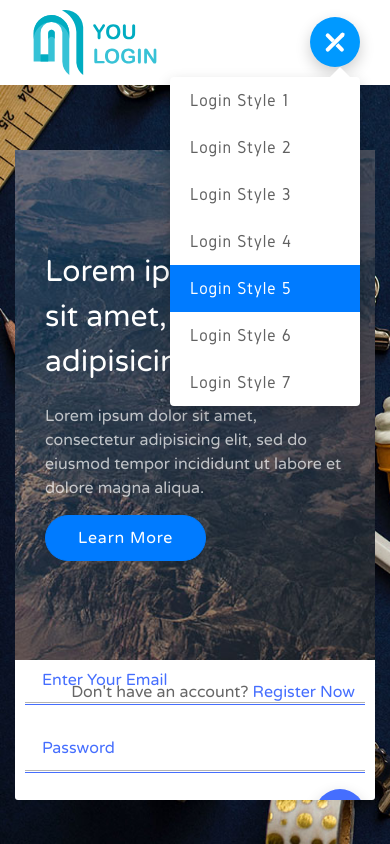
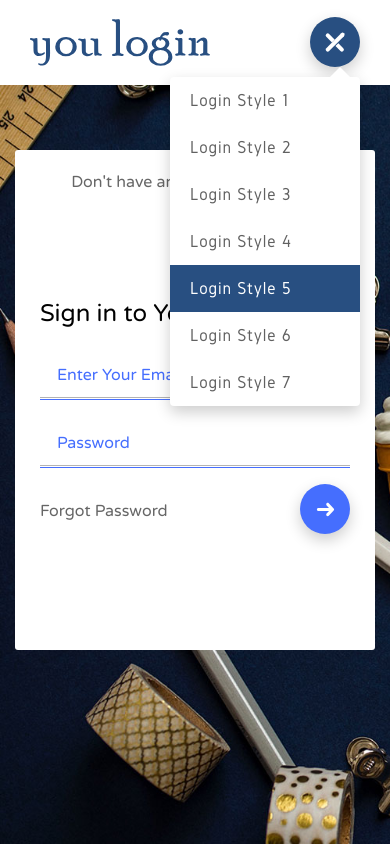
Before and after one commit to dropways/you-login, a PHP site: page /index5.html in a window 390 px wide, after a click that opens the changed part. Run offline with PHP 8.4, Linux system fonts and the light colour scheme.

Commit message:
responsive all login pages

```diff
--- a/css/media.css
+++ b/css/media.css
@@ -1,16 +1,10 @@
 /*==============================================================
 	Media css
 ==============================================================*/
-@media (max-width: 1400px){
-}
 @media (max-width: 1200px){
 	/*============ Login Style 1 =============*/
 	.style1 .login-form-box{right: 20px;}
 }
-
-@media (max-width: 1024px){
-}
-
 @media (max-width: 991px){
 	/*============ Login Style 1 =============*/
 	.style1 .login-form-box{right: 0;}
@@ -26,6 +20,12 @@
 	.login-style1{padding: 30px 15px 10px;}
 	/*============ Login Style 3 =============*/
 	.style3 .login-form-slider .slide{padding-top: 230px;}
+	/*============ Login Style 4 =============*/
+	.style4 .login-box{height: auto;}
+	.style4 .login-form-slider .slide{position: relative; height: auto;}
+	/*============ Login Style 5 =============*/
+	.style5 .login-box{height: auto;}
+	.style5 .style5-left{display: none;}
+	.style5 .style5-right{min-height: 500px;}
+	.style5 .login-form-slider .slide{position: relative; padding: 50px 15px 0;}
 }
-@media (max-width: 660px){
-}
--- a/css/style.css
+++ b/css/style.css
@@ -10,8 +10,15 @@
 	Table of contents
 
 		01. Common Styles Initials
-		02. Custom Style
+		02. Header Style
 		03. Login with social
+		04. Login Style 1
+		05. Login Style 2
+		06. Login Style 3
+		07. Login Style 4
+		08. Login Style 5
+		09. Login Style 6
+		10. Login Style 7
 
 ==============================================================*/
 
@@ -38,7 +45,6 @@ body {
 	margin: 0;
 	padding: 0;
 	-webkit-font-smoothing: antialiased;
-	/*font-family: Arial Rounded MT Bold, Helvetica Rounded, Arial, sans-serif;*/
 	font-family: 'gidoleregular';
 	font-weight: 400;
 	width: 100%;
@@ -158,7 +164,7 @@ p {
 	display: inline-block;
 }
 .header-wrap .logo a img{
-	width: 130px;
+	width: 180px;
 	height: 65px;
 }
 .header-wrap .menu{
@@ -171,7 +177,8 @@ p {
 	width: 50px;
 	height: 50px;
 	color: #ffffff;
-	background: #0099ff;
+	/*background: #0099ff;*/
+	background: #284F81;
 	text-align: center;
 	position: relative;
 	-webkit-border-radius: 100%;
@@ -279,11 +286,11 @@ p {
 	transition: all 0.3s ease-in-out;
 }
 .header-wrap .menu .dropdown-menu .dropdown-item:hover{
-	color: #000000;
+	color: #284F81;
 }
 .header-wrap .menu .dropdown-menu .dropdown-item.selected{
 	color: #ffffff;
-	background: #007bff;
+	background: #284F81;
 }
 .header-wrap .menu .dropdown-menu .dropdown-item.active, .header-wrap .menu .dropdown-menu .dropdown-item:active{
 	color: #ffffff;
@@ -351,7 +358,7 @@ p {
 }
 
 /*==============================================================
-	02. Login with social
+	03. Login with social
 ==============================================================*/
 .login-with{
 	color: #ffffff;
@@ -405,7 +412,7 @@ p {
 .login-form-slider .slide.forgot-password-slide{}
 
 /*==============================================================
-	02. Login Style 1
+	04. Login Style 1
 ==============================================================*/
 
 .index .style1{
@@ -574,7 +581,7 @@ p {
 
 
 /*==============================================================
-	02. Login Style 2
+	05. Login Style 2
 ==============================================================*/
 .index2 .style2{
 	background: url(../images/banner4.jpg) no-repeat;
@@ -748,7 +755,7 @@ p {
 	padding-top: 10px;
 }
 /*==============================================================
-	02. Login Style 3
+	06. Login Style 3
 ==============================================================*/
 .index3 .style3{
 	background: url(../images/banner2.jpg) no-repeat;
@@ -878,7 +885,7 @@ p {
 }
 
 /*==============================================================
-	02. Login Style 4
+	07. Login Style 4
 ==============================================================*/
 .index4 .style4{
 	background: url(../images/banner1.jpg) no-repeat;
@@ -1010,7 +1017,7 @@ p {
 }
 
 /*==============================================================
-	02. Login Style 5
+	08. Login Style 5
 ==============================================================*/
 .index5 .style5{
 	background: url(../images/banner5.jpg) no-repeat;
@@ -1181,7 +1188,7 @@ p {
 
 
 /*==============================================================
-	02. Login Style 6
+	09. Login Style 6
 ==============================================================*/
 .index6 .style6{
 	background: url(../images/bg-pattern.png);
@@ -1264,16 +1271,9 @@ p {
 }
 
 /*==============================================================
-	02. Login Style 7
+	10. Login Style 7
 ==============================================================*/
 .index7 .style7{
-	/*background: -moz-linear-gradient(271deg, #b35755 0%, #252246 100%);
-	background: -webkit-gradient(linear, left top, left bottom, color-stop(0%, #b35755), color-stop(100%, #252246));
-	background: -webkit-linear-gradient(271deg, #b35755 0%, #252246 100%);
-	background: -o-linear-gradient(271deg, #b35755 0%, #252246 100%);
-	background: -ms-linear-gradient(271deg, #b35755 0%, #252246 100%);
-	background: linear-gradient(179deg, #b35755 0%, #252246 100%);
-	filter: progid:DXImageTransform.Microsoft.gradient( startColorstr='#b35755', endColorstr='#252246',GradientType=0 );*/
 	background: url(../images/banner7.png) no-repeat;
 	background-size: cover;
 }
--- a/index.html
+++ b/index.html
@@ -3,7 +3,7 @@
 <head>
 	<title>You Login Template</title>
 	<!-- Site favicon -->
-	<!-- <link rel="shortcut icon" href="images/creative-fav.ico"> -->
+	<link rel="shortcut icon" href="images/favicon.ico">
 	<!-- Mobile Specific Metas -->
 	<meta name="viewport" content="width=device-width, initial-scale=1, maximum-scale=1">
 	<!-- Google Font -->
@@ -26,7 +26,7 @@
 	<div class="header-wrap">
 		<div class="clearfix">
 			<div class="logo">
-				<a href="#"><img src="images/logo.svg" alt=""></a>
+				<a href="index.html"><img src="images/logo.svg" alt=""></a>
 			</div>
 			<div class="menu">
 				<div class="dropdown">
--- a/index2.html
+++ b/index2.html
@@ -3,7 +3,7 @@
 <head>
 	<title>You Login Template</title>
 	<!-- Site favicon -->
-	<!-- <link rel="shortcut icon" href="images/creative-fav.ico"> -->
+	<link rel="shortcut icon" href="images/favicon.ico">
 	<!-- Mobile Specific Metas -->
 	<meta name="viewport" content="width=device-width, initial-scale=1, maximum-scale=1">
 	<!-- Google Font -->
@@ -26,7 +26,7 @@
 	<div class="header-wrap">
 		<div class="clearfix">
 			<div class="logo">
-				<a href="#"><img src="images/logo.svg" alt=""></a>
+				<a href="index.html"><img src="images/logo.svg" alt=""></a>
 			</div>
 			<div class="menu">
 				<div class="dropdown">
--- a/index3.html
+++ b/index3.html
@@ -3,7 +3,7 @@
 <head>
 	<title>You Login Template</title>
 	<!-- Site favicon -->
-	<!-- <link rel="shortcut icon" href="images/creative-fav.ico"> -->
+	<link rel="shortcut icon" href="images/favicon.ico">
 	<!-- Mobile Specific Metas -->
 	<meta name="viewport" content="width=device-width, initial-scale=1, maximum-scale=1">
 	<!-- Google Font -->
@@ -26,7 +26,7 @@
 	<div class="header-wrap">
 		<div class="clearfix">
 			<div class="logo">
-				<a href="#"><img src="images/logo.svg" alt=""></a>
+				<a href="index.html"><img src="images/logo.svg" alt=""></a>
 			</div>
 			<div class="menu">
 				<div class="dropdown">
--- a/index4.html
+++ b/index4.html
@@ -3,7 +3,7 @@
 <head>
 	<title>You Login Template</title>
 	<!-- Site favicon -->
-	<!-- <link rel="shortcut icon" href="images/creative-fav.ico"> -->
+	<link rel="shortcut icon" href="images/favicon.ico">
 	<!-- Mobile Specific Metas -->
     <meta name="viewport" content="width=device-width, initial-scale=1, maximum-scale=1">
     <!-- Google Font -->
@@ -26,7 +26,7 @@
 	<div class="header-wrap">
 		<div class="clearfix">
 			<div class="logo">
-				<a href="#"><img src="images/logo.svg" alt=""></a>
+				<a href="index.html"><img src="images/logo.svg" alt=""></a>
 			</div>
 			<div class="menu">
 				<div class="dropdown">
--- a/index5.html
+++ b/index5.html
@@ -3,7 +3,7 @@
 <head>
 	<title>You Login Template</title>
 	<!-- Site favicon -->
-	<!-- <link rel="shortcut icon" href="images/creative-fav.ico"> -->
+	<link rel="shortcut icon" href="images/favicon.ico">
 	<!-- Mobile Specific Metas -->
     <meta name="viewport" content="width=device-width, initial-scale=1, maximum-scale=1">
     <!-- Google Font -->
@@ -27,7 +27,7 @@
 	<div class="header-wrap">
 		<div class="clearfix">
 			<div class="logo">
-				<a href="#"><img src="images/logo.svg" alt=""></a>
+				<a href="index.html"><img src="images/logo.svg" alt=""></a>
 			</div>
 			<div class="menu">
 				<div class="dropdown">
--- a/index6.html
+++ b/index6.html
@@ -3,7 +3,7 @@
 <head>
 	<title>You Login Template</title>
 	<!-- Site favicon -->
-	<!-- <link rel="shortcut icon" href="images/creative-fav.ico"> -->
+	<link rel="shortcut icon" href="images/favicon.ico">
 	<!-- Mobile Specific Metas -->
     <meta name="viewport" content="width=device-width, initial-scale=1, maximum-scale=1">
     <!-- Google Font -->
@@ -27,7 +27,7 @@
 	<div class="header-wrap">
 		<div class="clearfix">
 			<div class="logo">
-				<a href="#"><img src="images/logo.svg" alt=""></a>
+				<a href="index.html"><img src="images/logo.svg" alt=""></a>
 			</div>
 			<div class="menu">
 				<div class="dropdown">
```
Also changed, not shown: index7.html (+5 -5 lines), images/favicon.ico (added), images/logo-old.svg (added), images/logo.svg.
